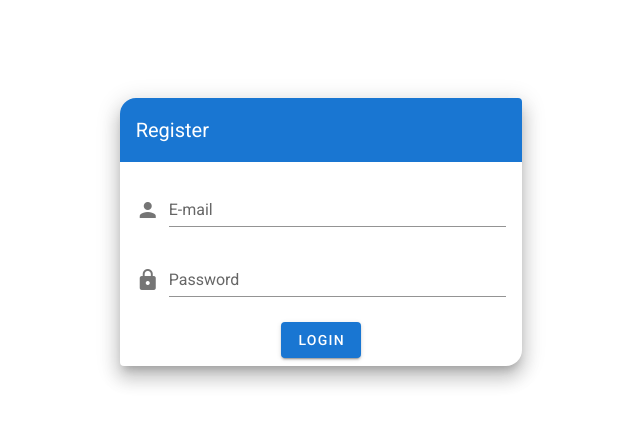
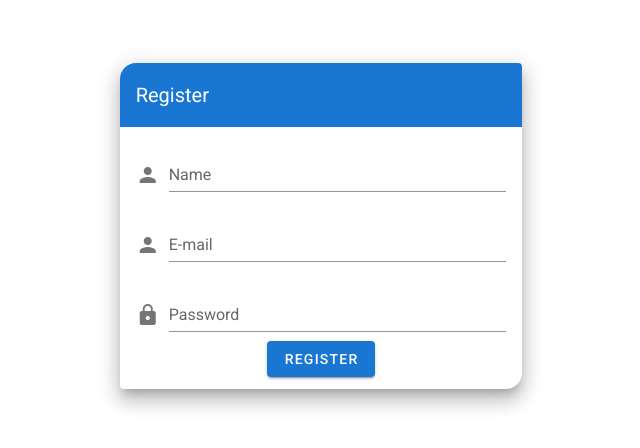
Before and after one commit to myanhon/pos-frontend, a Vue app: page / in a window 1280 px wide. Shown: the part 174-622 px from the top of the page, without its empty margins (319-959 px from the left). Built offline with nearby package versions, Linux system fonts and the light colour scheme.

Commit message:
retrieving acces/refresh tokens

```diff
--- a/config/API.js
+++ b/config/API.js
@@ -3,7 +3,7 @@ const authUrl = "http://localhost:4000";
 
 const apiUrl = {
   product: { FETCH_ALL_PRODUCTS_API: serverUrl + "/api/products" },
-  user: {FETCH_JWT_API:authUrl+"/user/signup"}
+  user: {FETCH_JWT_API:authUrl+"/user/signup", REGISTER_API:authUrl + "/user/register"},
 };
 
 module.exports = apiUrl;
--- a/src/components/user/Register.vue
+++ b/src/components/user/Register.vue
@@ -11,10 +11,19 @@
               <v-card-text>
                 <v-form>
                   <v-text-field
+                    label="Name"
+                    name="name"
+                    prepend-icon="person"
+                    type="text"
+                    v-model="data.name"
+                  />
+
+                  <v-text-field
                     label="E-mail"
                     name="login"
                     prepend-icon="person"
                     type="text"
+                    v-model="data.email"
                   />
 
                   <v-text-field
@@ -23,12 +32,19 @@
                     name="password"
                     prepend-icon="lock"
                     type="password"
+                    v-model="data.password"
                   />
+                  <v-row
+                    style="padding-bottom: 2%"
+                    align="center"
+                    justify="center"
+                  >
+                    <v-btn @click="register(data)" color="primary"
+                      >Register</v-btn
+                    >
+                  </v-row>
                 </v-form>
               </v-card-text>
-              <v-row style="padding-bottom: 2%" align="center" justify="center">
-                <v-btn color="primary">Login</v-btn>
-              </v-row>
             </v-card>
           </v-col>
         </v-row>
@@ -37,13 +53,17 @@
   </v-app>
 </template>
 <script>
+import { mapActions } from "vuex";
 export default {
   name: "Register",
   data: () => ({
-    //
+    data: { name: null, email: null, password: null }
   }),
   props: {
     source: String
+  },
+  methods: {
+    ...mapActions("User", ["register"])
   }
 };
 </script>
--- a/src/modules/user.js
+++ b/src/modules/user.js
@@ -1,24 +1,59 @@
 import axios from "axios";
 const API = require("../../config/API");
 
-const state = {};
+const state = {
+  status: null,
+  accessToken: null,
+  refreshToken: null
+};
 
-const mutations = {};
+const mutations = {
+  AUTH_REQUEST(state) {
+    state.status = "loading";
+  },
+  AUTH_SUCCESS(state, payload) {
+    console.log("mutation acesstoken:", payload.accessToken);
+    console.log("mutation refreshtoken:", payload.refreshToken);
+    state.status = "success";
+    state.accessToken = payload.accessToken;
+    state.refreshToken = payload.refreshToken;
+  },
+  AUTH_ERROR(state) {
+    state.status = "error";
+  },
+  LOGOUT(state) {
+    state.status = null;
+  }
+};
 
 const actions = {
-  fetchJWT() {
+  register({ commit }, user) {
+    commit("AUTH_REQUEST");
     axios
-      .get(API.user.FETCH_JWT_API)
+      .post(API.user.REGISTER_API, {
+        name: user.name,
+        email: user.email,
+        password: user.password
+      })
       .then(response => {
-        axios.defaults.headers.common["x-csrf-token"] = response.data.csrfToken;
+        console.log("before auth_sucess", response.data.refreshToken);
+        commit("AUTH_SUCCESS", response.data);
       })
       .catch(error => {
+        commit("AUTH_ERROR");
         console.log(error.response);
       });
   }
 };
 
-const getters = {};
+const getters = {
+  getAccessToken(state){
+    return state.accessToken;
+  },
+  getRefreshToken(state) {
+    return state.refreshToken;
+  }
+};
 
 export default {
   namespaced: "User",
```
